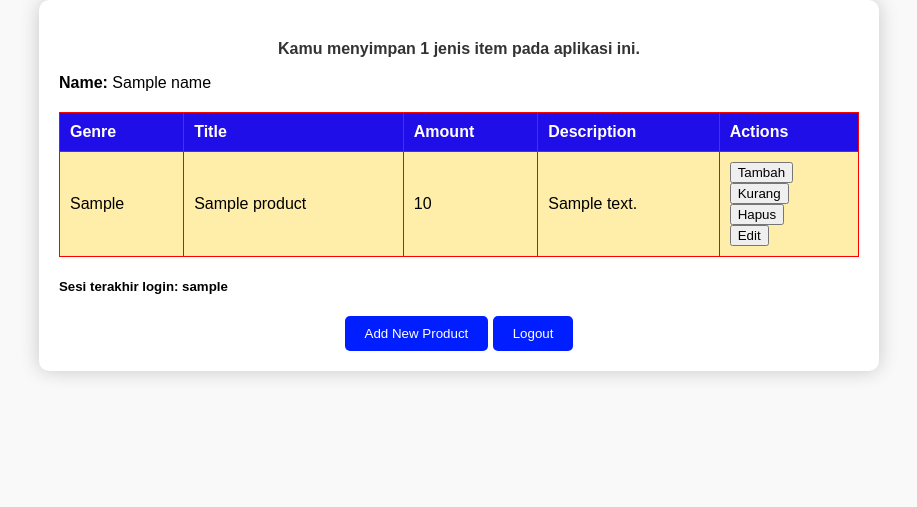
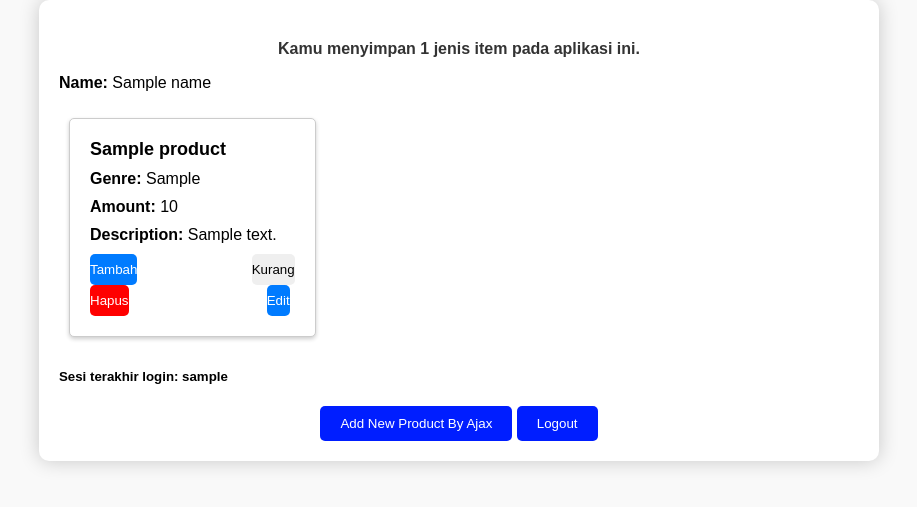
Before and after one commit to eryanda/Book-Collection, a Django app: template main/templates/main.html in a window 1280 px wide. Shown: the part 120-627 px from the top of the page, without its empty margins (181-1098 px from the left). Run offline with Django 4.2, Linux system fonts and the light colour scheme; tables that the repository leaves empty hold one stand-in row (values such as "Sample post"); the template is opened without the code that fills it: values that come from a table or form of the project are taken from there, most other values are stand-ins (such as "Sample title", 1, 10 or a date in 2020).

Commit message:
Tugas 6 selesai

```diff
--- a/main/templates/main.html
+++ b/main/templates/main.html
@@ -76,9 +76,102 @@
         }
 
         table tr:last-child {
-        background-color: #ffeeaa; /* Ganti dengan warna yang Anda inginkan */
+        background-color: #00c92f; /* Ganti dengan warna yang Anda inginkan */
         }
+
+    /* Gaya kartu (card) */
+    .card {
+        border: 1px solid #ccc;
+        border-radius: 5px;
+        padding: 20px;
+        background-color: #fff;
+        box-shadow: 0 2px 4px rgba(0, 0, 0, 0.2);
+        margin: 10px; /* Mengatur jarak antar kartu */
+        width: calc(33.33% - 20px);
+        display: inline-block;
+        vertical-align: top;
+        box-sizing: border-box;
+    }
+
+    .card h3 {
+        font-size: 18px;
+        margin: 0 0 10px;
+    }
+
+    .card p {
+        margin: 0 0 10px;
+    }
+
+    .card-actions {
+    margin-top: 10px;
+    }
+
+    .card-buttons {
+        display: flex;
+        justify-content: space-between;
+    }
+
+    .card-buttons button {
+        flex: 1;
+        padding: 8px 0;
+        border: none;
+        border-radius: 5px;
+        cursor: pointer;
+    }
+
+    .card-buttons button.add {
+        background-color: #007bff;
+        color: #fff;
+        margin-right: 5px;
+    }
+
+    .card-buttons button.delete {
+        background-color: #ff0000;
+        color: #fff;
+    }
+
     </style>
+
+    <script>
+        async function getProducts() {
+            return fetch("{% url 'main:get_product_json' %}").then((res) => res.json())
+        }
+
+        async function refreshProducts() {
+        document.getElementById("product_table").innerHTML = ""
+        const products = await getProducts()
+        let htmlString = `<tr>
+            <th>Name</th>
+            <th>Price</th>
+            <th>Description</th>
+            <th>Date Added</th>
+        </tr>`
+        products.forEach((item) => {
+            htmlString += `\n<tr>
+            <td>${item.fields.name}</td>
+            <td>${item.fields.price}</td>
+            <td>${item.fields.description}</td>
+            <td>${item.fields.date_added}</td>
+        </tr>`
+        })
+
+        document.getElementById("product_table").innerHTML = htmlString
+    }
+
+    refreshProducts()
+
+    function addProduct() {
+        fetch("{% url 'main:add_product_ajax' %}", {
+            method: "POST",
+            body: new FormData(document.querySelector('#form'))
+        }).then(refreshProducts)
+
+        document.getElementById("form").reset()
+        return false
+    }
+
+    document.getElementById("button_add").onclick = addProduct
+    </script>
 
 </head>
 <body>
@@ -90,47 +183,45 @@
             Kamu menyimpan {{ products|length }} jenis item pada aplikasi ini.
         </div>
         <p><span class="bold">Name:</span> {{ name }}</p>
-        <table>
-            <tr>
-                <th>Genre</th>
-                <th>Title</th>
-                <th>Amount</th>
-                <th>Description</th>
-                <th>Actions</th> <!-- Menambah kolom untuk tombol aksi -->
-            </tr>
+
+        <div class="card-container">
             {% for product in products %}
-            <tr>
-                <td>{{ product.genre }}</td>
-                <td>{{ product.title }}</td>
-                <td>{{ product.amount }}</td>
-                <td>{{ product.description }}</td>
-                <td>
+                <div class="card{% if forloop.last %} last-card{% endif %}">
+                    <h3>{{ product.title }}</h3>
+                    <p><strong>Genre:</strong> {{ product.genre }}</p>
+                    <p><strong>Amount:</strong> {{ product.amount }}</p>
+                    <p><strong>Description:</strong> {{ product.description }}</p>
+                    <div class="card-actions">
+                        <div class="card-buttons">
                             <form method="post" action="{% url 'main:add_amount' product.id %}">
                                 {% csrf_token %}
-                        <button type="submit">Tambah</button>
+                                <button type="submit" class="add">Tambah</button>
                             </form>
                             <form method="post" action="{% url 'main:sub_amount' product.id %}">
                                 {% csrf_token %}
                                 <button type="submit">Kurang</button>
                             </form>
+                        </div>
+                        <div class="card-buttons">
                             <form method="post" action="{% url 'main:delete_product' product.id %}">
                                 {% csrf_token %}
-                        <button type="submit">Hapus</button>
+                                <button type="submit" class="delete">Hapus</button>
                             </form>
                             <a href="{% url 'main:edit_product' product.pk %}">
-                        <button>
-                            Edit
-                        </button>
+                                <button class="add">Edit</button>
                             </a>
-                </td>
-            </tr>
+                        </div>
+                    </div>
+                </div>
             {% endfor %}
+        </div>
 
-        </table>
+
+
         <h5>Sesi terakhir login: {{ last_login }}</h5>
         <div class="button">
             <a href="{% url 'main:create_product' %}">
-                <button>Add New Product</button>
+                <button>Add New Product By Ajax</button>
             </a>
             <a href="{% url 'main:logout' %}">
                 <button>Logout</button>
--- a/main/urls.py
+++ b/main/urls.py
@@ -9,6 +9,7 @@ from main.views import login_user #sesuaikan dengan nama fungsi yang dibuat
 from main.views import logout_user
 from main.views import add_amount, sub_amount, delete_product
 from main.views import edit_product
+from main.views import get_product_json,add_product_ajax
 app_name = 'main'
 
 urlpatterns = [
@@ -25,4 +26,6 @@ urlpatterns = [
     path('sub_amount/<int:id>/', sub_amount, name = 'sub_amount'),
     path('delete_product/<int:id>/', delete_product, name = 'delete_product'),
     path('edit-product/<int:id>', edit_product, name='edit_product'),
+    path('get-product/', get_product_json, name='get_product_json'),
+    path('create-product-ajax/', add_product_ajax, name='add_product_ajax')
 ]
```
Also changed, not shown: main/views.py (+22 -2 lines), README.md. Lines whose indentation alone changed are shown as unchanged.
